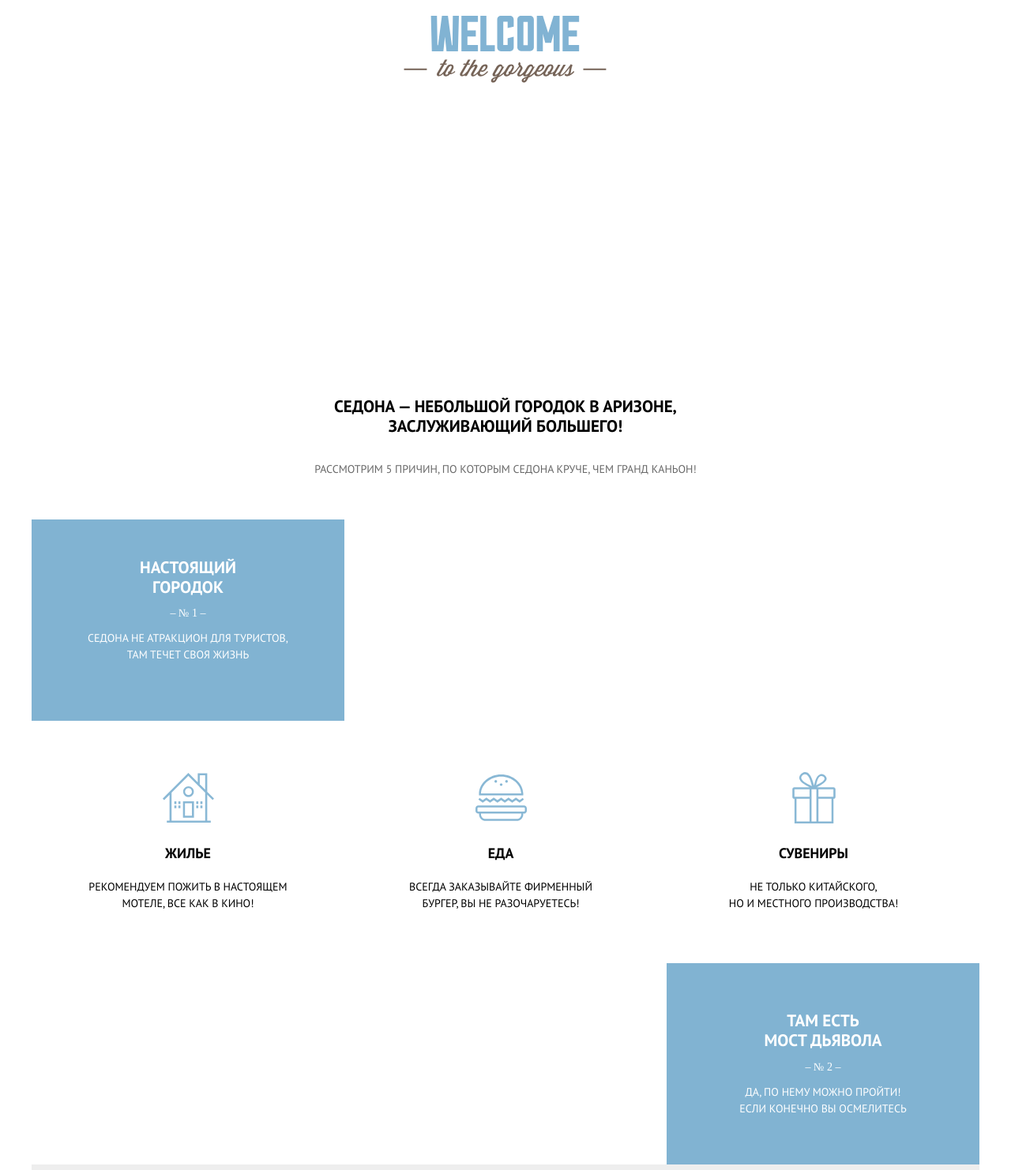
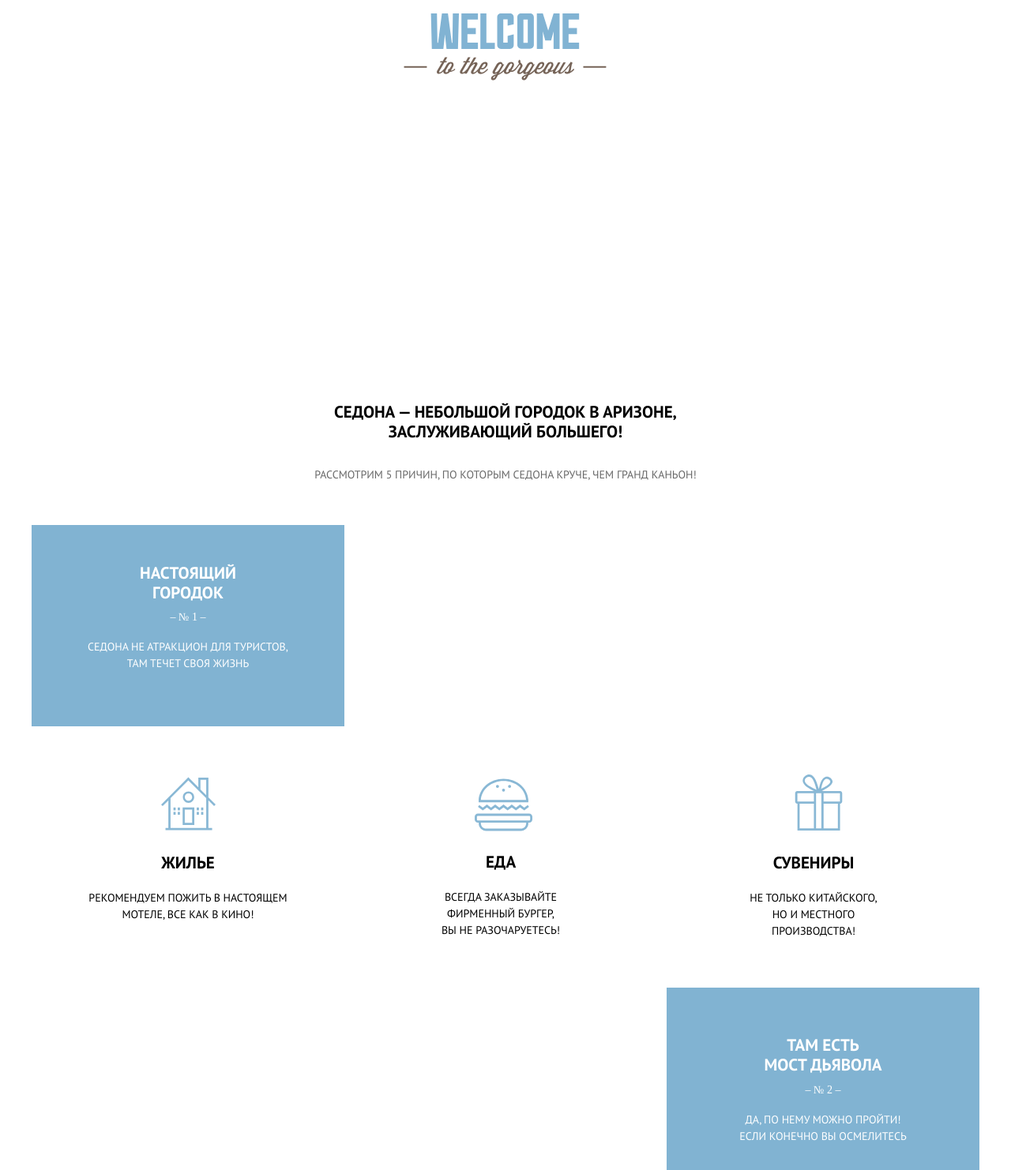
Before and after one commit to Gromver11/Sedona, a website: page index.html in a window 1280 px wide. Shown: the part 118-1600 px from the top of the page at 79% size. Drawn offline with Linux system fonts and the light colour scheme.

Commit message:
Вносит изменения в разметку для блока rubric и корректирует стили в соответствии с макетом

```diff
--- a/index.html
+++ b/index.html
@@ -79,23 +79,29 @@
                 <ul class="main-content__rubric rubric">
                     <li class="rubric__item">
                         <img class="rubric__icon rubric__icon--house" src="img/house.svg" alt="house">
-                        <h3 class="rubric__title">Жилье</h3>
-                        <div class="rubric__inner">
-                            <p class="rubric__text"> Рекомендуем пожить в&nbsp;настоящем мотеле, все как в кино!</p>
+                        <div class="rubric__text">
+                            <h3 class="rubric__title">Жилье</h3>
+                            <div class="rubric__inner">
+                                <p class="rubric__content"> Рекомендуем пожить в настоящем мотеле, все как в кино!</p>
+                            </div>
                         </div>
                     </li>
                     <li class="rubric__item">
                         <img class="rubric__icon rubric__icon--gift" src="img/gift.svg" alt="gift">
-                        <h3 class="rubric__title">Сувениры</h3>
-                        <div class="rubric__inner">
-                            <p class="rubric__text">Не&nbsp;только китайского, но&nbsp;и&nbsp;местного производства!</p>
+                        <div class="rubric__text">
+                            <h3 class="rubric__title">Сувениры</h3>
+                            <div class="rubric__inner rubric__inner--width-b">
+                                <p class="rubric__content">Не&nbsp;только китайского, но&nbsp;и местного производства!</p>
+                            </div>
                         </div>
                     </li>
                     <li class="rubric__item">
                         <img class="rubric__icon rubric__icon--food" src="img/food.svg" alt="food">
-                        <h3 class="rubric__title">Еда</h3>
-                        <div class="rubric__inner">
-                            <p class="rubric__text">Всегда заказывайте фирменный бургер, вы&nbsp;не разочаруетесь!</p>
+                        <div class="rubric__text">
+                            <h3 class="rubric__title">Еда</h3>
+                            <div class="rubric__inner rubric__inner--width-m">
+                                <p class="rubric__content">Всегда заказывайте фирменный бургер, вы&nbsp;не разочаруетесь!</p>
+                            </div>
                         </div>
                     </li>
                 </ul>
@@ -117,7 +123,7 @@
                     <section class="theme__component component">
                         <div class="component__inner component__inner--size">
                             <h2 class="component__title">Небольшая площадь</h2>
-                            <span class="tile__number">&ndash;&nbsp;&#8470;&nbsp;3&nbsp;&ndash;</span>
+                            <span class="tile__number tile__number--component">&ndash;&nbsp;&#8470;&nbsp;3&nbsp;&ndash;</span>
                             <p class="component__text">
                                 Все достопримеча&shy;тельности находятся очень близко
                             </p>
@@ -126,7 +132,7 @@
                     <section class="theme__component component">
                         <div class="component__inner">
                             <h2 class="component__title">Красивая дорога</h2>
-                            <span class="tile__number">&ndash;&nbsp;&#8470;&nbsp;4&nbsp;&ndash;</span>
+                            <span class="tile__number tile__number--component">&ndash;&nbsp;&#8470;&nbsp;4&nbsp;&ndash;</span>
                             <p class="component__text">
                                 Ехать в&nbsp;Седону из Лас&ndash;&nbsp;Вегаса совсем не&nbsp;скучно!
                             </p>
@@ -135,9 +141,9 @@
                     <section class="theme__component component">
                         <div class="component__inner">
                             <h2 class="component__title">Мало туристов</h2>
-                            <span class="tile__number">&ndash;&nbsp;&#8470;&nbsp;5&nbsp;&ndash;</span>
-                            <p class="component__text component__text--without-line">
-                                Большинство едет в&nbsp;Гранд Каньон и&nbsp;толпится там
+                            <span class="tile__number tile__number--component">&ndash;&nbsp;&#8470;&nbsp;5&nbsp;&ndash;</span>
+                            <p class="component__text component__text--tourist">
+                                Большинство едет в Гранд Каньон и толпится там
                             </p>
                         </div>
                     </section>
--- a/styles/blocks/intro.scss
+++ b/styles/blocks/intro.scss
@@ -15,11 +15,13 @@
     }
     &__description {
         text-align: center;
-        padding-bottom: 85px;
+        padding-top: 40px;
+        padding-bottom:67px;
         position: relative;
         z-index: 3;
         @media screen and (min-width: 768px) {
-            padding:50px 0;
+            padding-top: 62px;
+            padding-bottom:50px;
         }
     }
     &__description--additional {
@@ -38,7 +40,7 @@
         position: relative;
         @media screen and (min-width: 768px) {
             background-image: url("img/text-td.svg"), url("img/back-t.jpg");
-            min-height: 515px;
+            min-height: 510px;
         }
         @media screen and (min-width:1280px) {
             background-image: url("img/text-td.svg"), url("img/back-d.jpg");
@@ -49,30 +51,30 @@
         position: absolute;
         content: "";
         width: 55%;
-        height: 20px;
+        height: 24px;
         bottom: 0;
-        padding: 25px;
         background-color: $white;
+        padding-bottom:27px;
         z-index: 2;
     }
     &__greeting::after {
         right: 0;
         transform-origin: bottom right;
-        transform: skewY(-7deg);
+        transform: skewY(-8deg);
     }
     &__greeting::before {
         left: 0;
         transform-origin: bottom left;
-        transform: skewY(7deg);
+        transform: skewY(8deg);
     }
     &__description::before,
     &__description::after {
         position: absolute;
         content: "";
         width: 55%;
-        height: 20px;
+        height: 24px;
         bottom: 0;
-        padding: 25px;
+        padding-bottom: 29px;
         background-color: $blue;
         z-index: 2;
         @media screen and (min-width:768px) {
@@ -82,11 +84,11 @@
     &__description::after {
         right: 0;
         transform-origin: bottom right;
-        transform: skewY(-7deg);
+        transform: skewY(-8deg);
     }
     &__description::before {
         left:0;
         transform-origin: bottom left;
-        transform: skewY(7deg);
+        transform: skewY(8deg);
     }
 }
--- a/styles/blocks/main-content.scss
+++ b/styles/blocks/main-content.scss
@@ -1,6 +1,6 @@
 .main-content {
     &__search {
-        margin-bottom: 48px;
+        margin-bottom: 50px;
         @media screen and (min-width: 768px) {
             width:455px;
             margin-left: auto;
@@ -9,17 +9,20 @@
         }
     }
     &__theme {
-        margin-bottom: 30px;
+        margin-bottom: 26px;
         @media screen and (min-width: 768px) {
             margin-bottom:55px;
         }
     }
     &__rubric {
         list-style: none;
-        padding: 38px 16px;
+        padding-left: 20px;
+        padding-right: 20px;
+        padding-top: 28px;
+        padding-bottom: 36px;
         @media screen and (min-width: 768px) {
             display:flex;
-            padding: 65px 0;
+            padding: 61px 0;
         }
     }
     &__map {
--- a/styles/blocks/rubric.scss
+++ b/styles/blocks/rubric.scss
@@ -6,25 +6,25 @@
             weight: bold;
         }
         line-height: 1.4;
+        margin-bottom:14px;
         @media screen and (min-width: 768px) {
-            margin-bottom: 20px;
+            margin-bottom: 22px;
+            font-size: 21px;
+            line-height: 1.2;
         }
     }
-    &__text {
+    &__content {
         font: {
             family: $general-font;
         }
         line-height:1.5;
-        padding-left:50px;
         @media screen and (min-width:768px) {
             padding: 0;
         }
     }
     &__item {
         display: flex;
-        align-items: center;
-        flex-wrap: wrap;
-        margin-bottom: 30px;
+        margin-bottom: 20px;
         @media screen and (min-width: 768px) {
             display:block;
             width: 33%;
@@ -32,33 +32,15 @@
             text-align: center;
         }
     }
-    &__icon--house {
-        margin-left: 3px;
-        margin-right: 6px;
-        width: 39px;
-        height: 37px;
-    }
-    &__icon--gift {
-        margin-left: 5px;
-        margin-right: 9px;
-        width:32px;
-        height:38px;
-    }
-    &__icon--food {
-        margin-right: 7px;
-        width: 38px;
-        height: 40px;
-    }
     &__item:last-child {
         margin-bottom: 0;
     }
     &__icon {
         vertical-align: top;
+        margin-right: 4px;
+        width: 47px;
+        height: 37px;
         @media screen and (min-width: 768px) {
-            width: 65px;
-            height: 65px;
-            margin-bottom: 25px;
-            margin-left: 0;
             margin-right: 0;
         }
     }
@@ -81,4 +63,43 @@
             width: 260px;
         }
     }
+    &__text {
+        margin-top: 9px;
+        @media screen and (min-width: 768px) {
+            margin-top: 0;
+        }
+    }
+    &__inner--width-b {
+        @media screen and (min-width: 768px) {
+            width:195px;
+        }
+    }
+    &__inner--width-m {
+        @media screen and (min-width: 768px) {
+            width:169px;
+        }
+    }
+    &__icon--food {
+        @media screen and (min-width: 768px) {
+            width: 73px;
+            height: 77px;
+            margin-bottom: 21px;
+            margin-left: 6px;
+        }
+    }
+    &__icon--house {
+        @media screen and (min-width: 768px) {
+            width:69px;
+            height: 74px;
+            margin-bottom: 25px;
+        }
+    }
+    &__icon--gift {
+        @media screen and (min-width: 768px) {
+            width: 65px;
+            height: 71px;
+            margin-bottom: 28px;
+            margin-left: 12px;
+        }
+    }
 }
--- a/styles/blocks/tile.scss
+++ b/styles/blocks/tile.scss
@@ -41,14 +41,13 @@
     &__number {
         display: block;
         text-align: center;
-        margin-bottom: 13px;
-        margin-top: 13px;
+        margin-bottom: 19px;
+        margin-top: 11px;
     }
     &__photo {
         background-repeat: no-repeat;
         background-size: cover;
         min-width: 320px;
-        height: 255px;
         @media screen and (min-width: 768px) {
             width:67%;
             overflow: hidden;
@@ -56,8 +55,10 @@
     }
     &__photo--city {
         background-image: url("img/city.jpg");
+        height: 257px;
         @media screen and (min-width: 768px) {
             background-image: url("img/city-tab.jpg");
+            height: 255px;
         }
         @media screen and (min-width:1280px) {
             background-image: url("img/city-d.jpg");
@@ -65,8 +66,10 @@
     }
     &__photo--bridge {
         background-image: url("img/bridge.jpg");
+        height: 257px;
         @media screen and (min-width: 768px) {
             background-image: url("img/bridge-tab.jpg");
+            height: 255px;
         }
         @media screen and (min-width:1280px) {
             background-image: url("img/bridge-d.jpg");
@@ -83,16 +86,23 @@
         }
     }
     &__inner--smaller-width {
-        @media screen and (min-width:1280px) {
+        @media screen and (min-width: 1280px) {
             width:212px;
         }
     }
     &__text--triangle {
         position: relative;
         z-index: 3;
-        padding-top:0;
+        padding-top: 15px;
         @media screen and (min-width: 768px) {
             padding-top: 48px;
         }
     }
+    &__number--component {
+        margin-bottom: 17px;
+        margin-top: 13px;
+        @media screen and (min-width: 768px) {
+            margin-bottom: 25px;
+        }
+    }
 }
--- a/styles/blocks/triangle.scss
+++ b/styles/blocks/triangle.scss
@@ -3,7 +3,7 @@
     &::after {
         @media screen and (min-width: 768px) {
             width: 45%;
-            height: 190px;
+            height: 173px;
             position: absolute;
             content: "";
             bottom: 0;
@@ -13,14 +13,14 @@
     }
     &::before {
         @media screen and (min-width: 768px) {
-            left: 10%;
+            left: 6%;
             transform-origin: bottom left;
             transform: skewY(10deg)
         }
     }
     &::after {
         @media screen and (min-width: 768px) {
-            right: 10%;
+            right: 6%;
             transform-origin: bottom right;
             transform: skewY(-10deg);
         }
```
Also changed, not shown: styles/blocks/component.scss (+4 -3 lines), styles/blocks/page-footer.scss (+4 -3 lines), styles/blocks/search.scss (+4 -4 lines), styles/blocks/social.scss (+8 -1 lines), styles/blocks/theme.scss (+4 -4 lines), styles.css.
